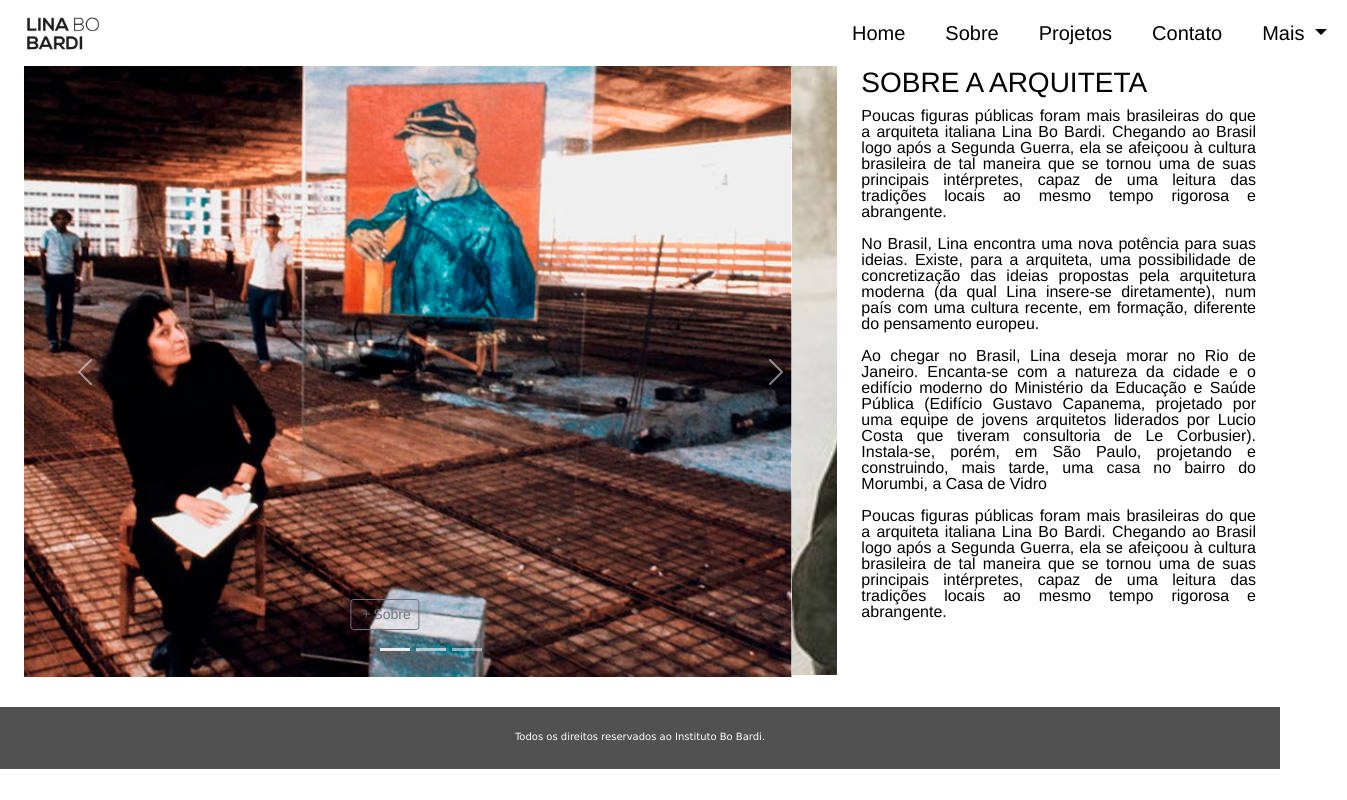
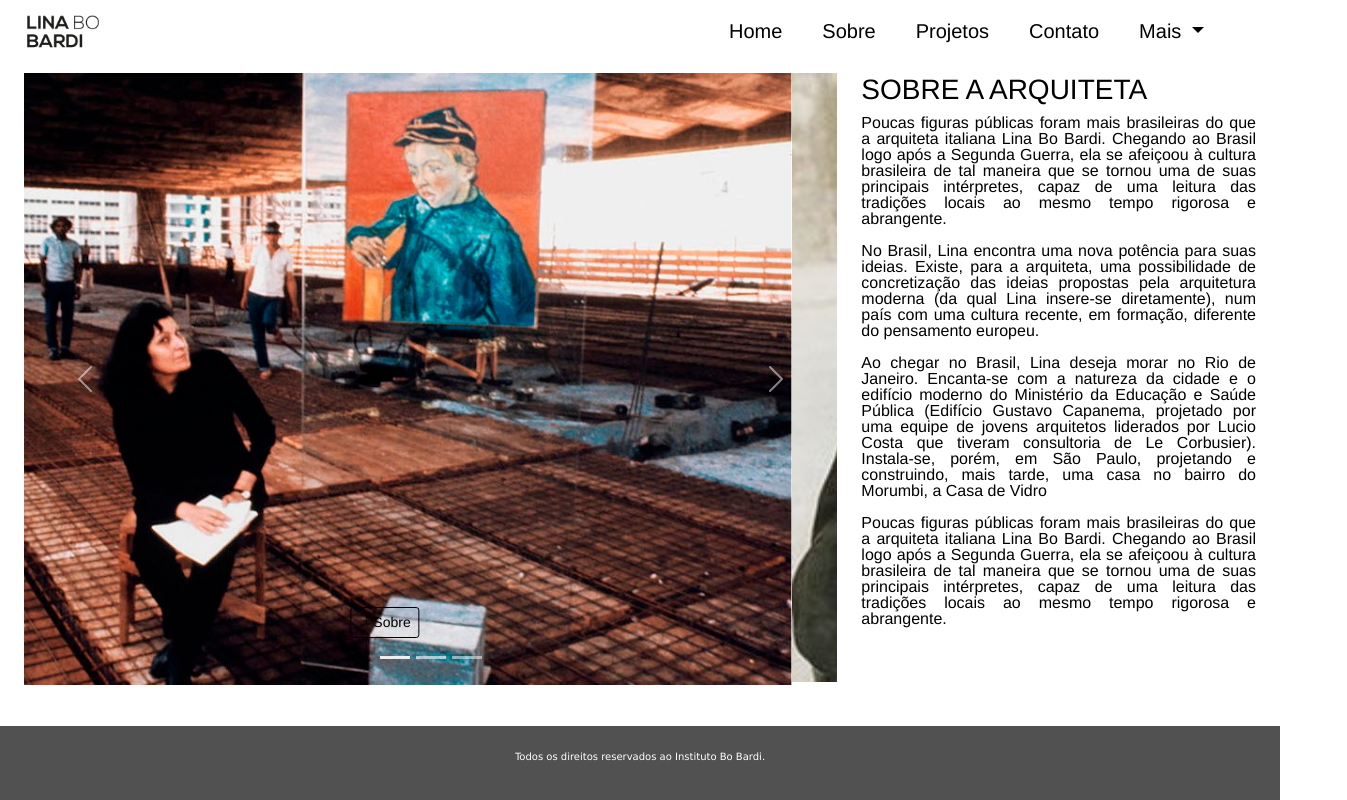
Before and after one commit to marianacost/Escritorio-de-arquitetura, a plain HTML site: page sobre.html in a window 1280 px wide. Shown: the whole page, 1347 px wide, since content can reach past the window. Drawn offline with nearby package versions, Linux system fonts and the light colour scheme.

Commit message:
Ajustes no CCS para footer e header.

```diff
--- a/css/estilo.css
+++ b/css/estilo.css
@@ -16,7 +16,11 @@ header{
 }
 
 .alinhamentoMenu{
-    padding-left: 45em;
+    /* padding-left: 40em; */
+    margin: 6px;
+    position: absolute;
+    top:0;
+    right: 50px;
 }
 header nav li{
     padding: 10px 10px 10px 10px;
@@ -37,6 +41,8 @@ body{
     background-color: white;
     font-family:'Franklin Gothic Medium', 'Arial Narrow', Arial, sans-serif;
     color: black;
+    display: grid;
+    min-height: 100%;
 }
 .row{
     width: 100%;
@@ -56,8 +62,6 @@ body{
 footer{
     background-color:#515151 !important;
     padding: 10px;
-    position:absolute;
-    bottom: unset;
     width:100%;
 }
 footer p{
@@ -66,7 +70,7 @@ footer p{
     font-family: Verdana, Geneva, Tahoma, sans-serif;
     font-size: 10px !important;
     font-weight: lighter !important;
-    margin-top: 12px;
+    margin-top: 13px;
     margin-bottom: 15px;
 }
 .textoSobre{
@@ -81,11 +85,11 @@ footer p{
 .imagensAlbum{
     filter:grayscale(100%);
 }
-.botaoCarousel{
+.botaoCarouse1{
     color: black;
     border-color: black;
 }
-.botaoCarroussel:hover{
+.botaoCarouse1:hover{
     color: white;
     border-color: black;
     background-color:black
--- a/sobre.html
+++ b/sobre.html
@@ -11,7 +11,7 @@
         <link rel="stylesheet" href="css/estilo.css"/>
     </head>
     <body>
-        <header class="localLogo">
+        <header>
             <nav class="navbar navbar-expand-lg navbar-light">
                <div class="container-fluid">
                    <a href="index.html">
```
